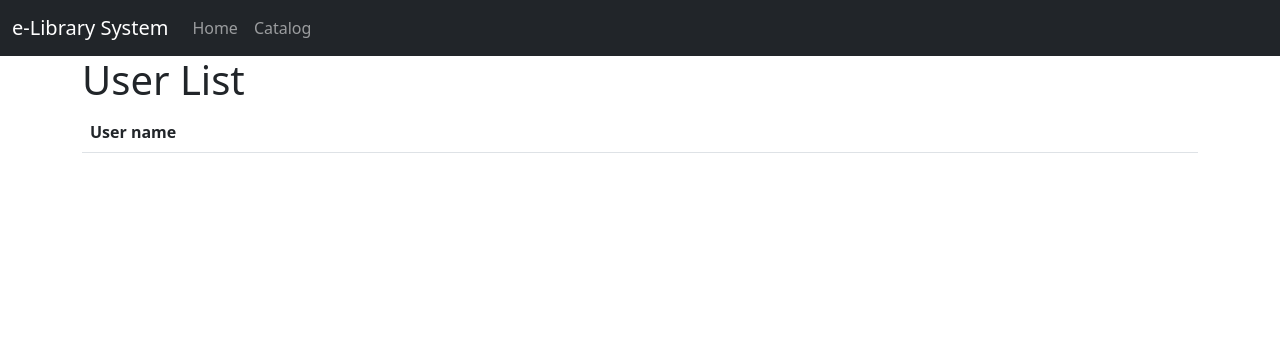
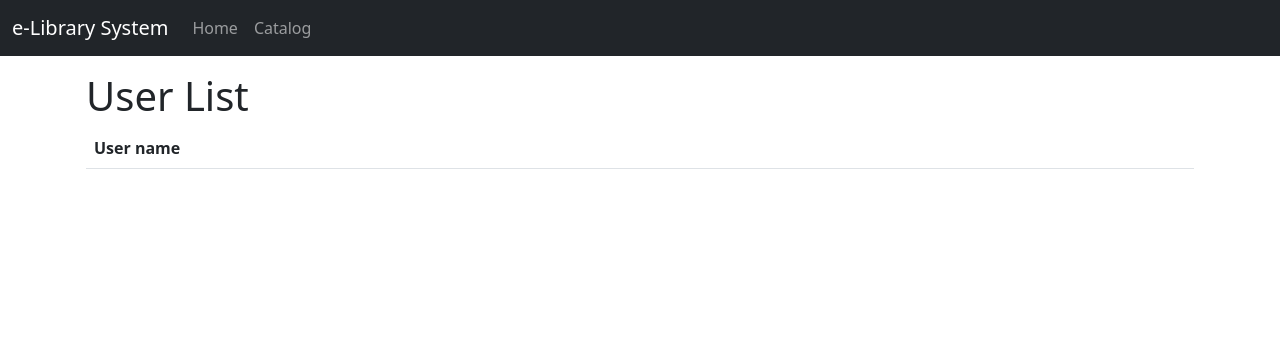
Before and after one commit to by-r/django-library-systems, a Django app: template templates/auth/user_list.html in a window 1280 px wide. Shown: the top 356 px of the page. Run offline with Django 4.2, Linux system fonts and the light colour scheme; the template is opened without the code that fills it, so the values that code supplies are empty; some libraries are stand-ins or nearby versions.

Commit message:
Minor UI fix

```diff
--- a/catalog/templates/catalog/index.html
+++ b/catalog/templates/catalog/index.html
@@ -2,7 +2,7 @@
 {% block title %}Home{% endblock title %}
 
 {% block content %}
-<div class='w-100 p-3'>
+<div>
     <h1>HOME PAGE</h1>
     <p>Total Books: {{num_books}}</p>
     <p>Available: {{num_instances_available}}</p>
--- a/templates/base.html
+++ b/templates/base.html
@@ -33,7 +33,7 @@
         </div>
     </nav>
     <div class="d-flex align-items-center">
-    <div class="container-sm p-auto">
+    <div class="container-sm p-auto w-100 p-3">
     {% block content %}
 
     {% endblock content %}
```
